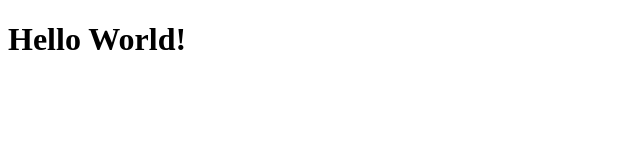
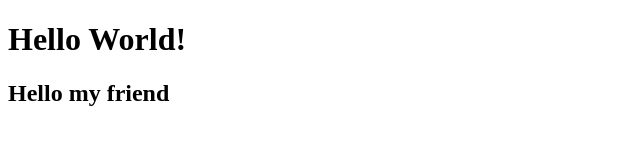
Before and after one commit to MateuszWachowiak/testowo, a plain HTML site: page index.html in a window 1280 px wide. Shown: the whole page, without its empty margins (0-640 px from the left). Drawn offline with Linux system fonts and the light colour scheme.

Commit message:
added h2

```diff
--- a/index.html
+++ b/index.html
@@ -10,6 +10,7 @@
 
 <body>
     <h1>Hello World!</h1>
+    <h2>Hello my friend</h2>
 </body>
 
 </html>
```
